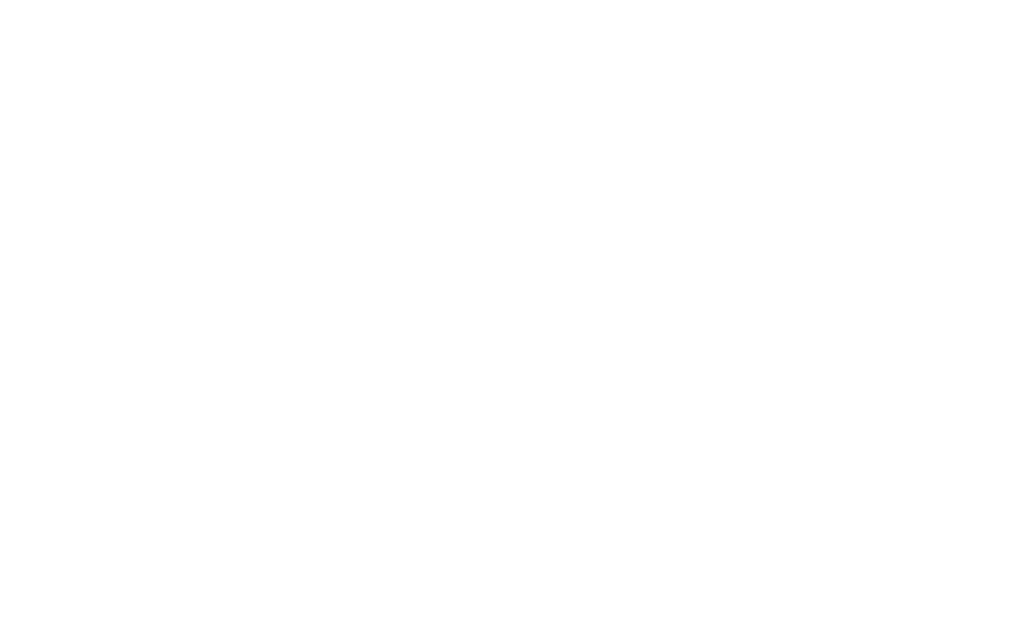
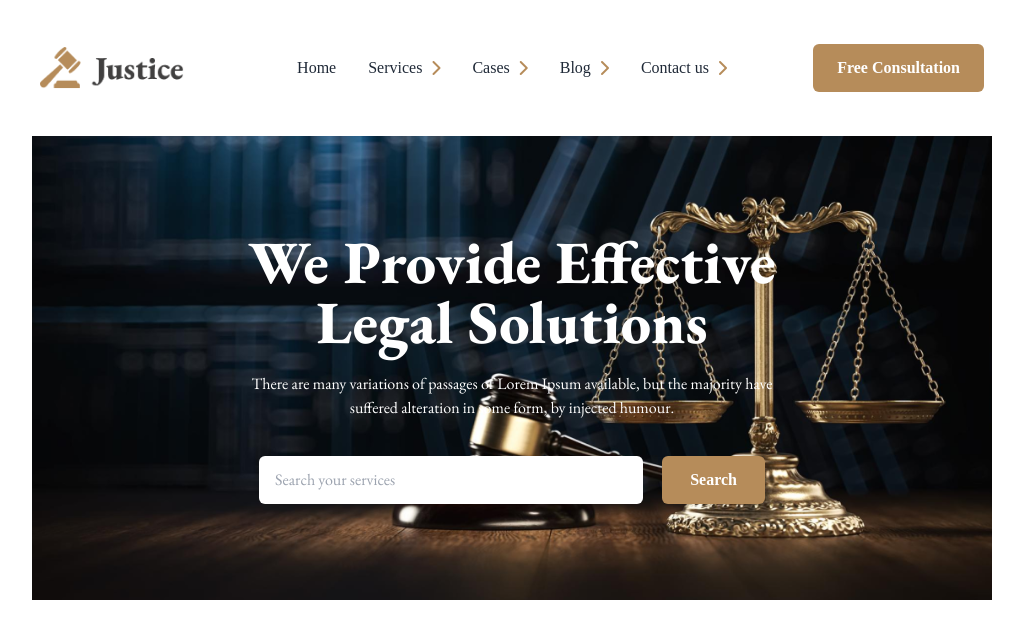
Before and after one commit to Jihanchy/Legal-Solutions, a plain HTML site: page index.html in a window 1280 px wide. Shown: the whole page, without its empty margins (128-1151 px from the left). Drawn offline with nearby package versions, Linux system fonts and the light colour scheme.

Commit message:
added navbar banner section

```diff
--- a/index.html
+++ b/index.html
@@ -1,11 +1,114 @@
 <!DOCTYPE html>
-<html lang="en">
+<html lang="en" data-theme="light">
 <head>
     <meta charset="UTF-8">
     <meta name="viewport" content="width=device-width, initial-scale=1.0">
     <title>Legal Solutions</title>
+
+    <!-- font awesome cdn -->
+    <link rel="stylesheet" href="https://cdnjs.cloudflare.com/ajax/libs/font-awesome/6.6.0/css/all.min.css" integrity="sha512-Kc323vGBEqzTmouAECnVceyQqyqdsSiqLQISBL29aUW4U/M7pSPA/gEUZQqv1cwx4OnYxTxve5UMg5GT6L4JJg==" crossorigin="anonymous" referrerpolicy="no-referrer" />
+
+    <!-- google font cdn -->
+    <link rel="preconnect" href="https://fonts.googleapis.com">
+    <link rel="preconnect" href="https://fonts.gstatic.com" crossorigin>
+    <link href="https://fonts.googleapis.com/css2?family=EB+Garamond:ital,wght@0,400..800;1,400..800&display=swap" rel="stylesheet">
+
+    <!-- daisyUI and tailwind css cdn -->
+    <link href="https://cdn.jsdelivr.net/npm/daisyui@4.12.10/dist/full.min.css" rel="stylesheet" type="text/css" />
+    <script src="https://cdn.tailwindcss.com"></script>
+
+    <!-- tailwind configuration -->
+    <script>
+        tailwind.config = {
+          theme: {
+            extend:{
+              colors: {
+                btn_primary: 'rgb(182, 140, 90)',
+
+              },
+              fontFamily: {
+                EB_Garamond: 'EB Garamond',
+                Poppins: 'Poppins'
+
+              },
+              backgroundImage: {
+                bannerImg: "url('./images/banner.png')",
+                bannerImgL: "url('linear-gradient(180.00deg, rgb(17, 17, 17),rgba(17, 17, 17, 0) 100%)')",
+
+
+              },
+            },
+          },
+        }
+      </script>
 </head>
-<body>
+<body class="font-EB_Garamond">
+    <header class="lg:w-9/12 container px-4 md:px-0 mx-auto ">
 
+        <!-- navbar starts here -->
+        <div class="navbar py-10 font-Poppins">
+            <div class="navbar-start">
+
+              <a href="#" class=""><img class="w-36" src="images/logo2.png" alt=""></a>
+            </div>
+            <div class="navbar-center hidden lg:flex text-lg">
+              <ul class="menu menu-horizontal px-1 text-base">
+                <li><a>Home </a></li>
+                <li><a>Services <i class="fa-solid fa-chevron-right   text-btn_primary"></i></a></li>
+                <li><a>Cases <i class="fa-solid fa-chevron-right      text-btn_primary"></i></a></li>
+                <li><a>Blog <i class="fa-solid fa-chevron-right       text-btn_primary"></i></a></li>
+                <li><a>Contact us <i class="fa-solid fa-chevron-right text-btn_primary"></i></a></li>
+            </ul>
+            </div>
+            <div class="navbar-end  gap-5 md:gap-5 lg:gap-0 font-Poppins">
+              <a class="py-3 px-6 rounded-md font-bold  bg-btn_primary text-white hidden md:flex">Free Consultation</a>
+              <div class="dropdown">
+                <div tabindex="0" role="button" class="text-xl  lg:hidden">
+                    <i class="fa-solid fa-bars"></i>
+                </div>
+                <ul
+                  tabindex="0"
+                  class="menu menu-sm dropdown-content  rounded-box z-[1] mt-3 w-52 right-0 p-2 shadow text-lg">
+                  <li><a>Home </a></li>
+                  <li><a>Services  <i class="fa-solid fa-chevron-right   text-btn_primary"></i></a></li>
+                  <li><a>Cases  <i class="fa-solid fa-chevron-right   text-btn_primary"></i></a></li>
+                  <li><a>Blog  <i class="fa-solid fa-chevron-right   text-btn_primary"></i></a></li>
+                  <li><a>Contact us <i class="fa-solid fa-chevron-right   text-btn_primary"></i></a></li>
+                </ul>
+              </div>
+            </div>
+          </div>
+        <!-- navbar ends here -->
+
+        <!-- banner section starts here -->
+        <section class="">
+            <div class="hero bg-bannerImg bg-cover bg-center bg-blend-overlay py-10 md:py-20 ">
+
+                <div class="hero-content  text-center flex-col">
+                  <div class="w-full md:w-3/5 text-white">
+                    <h1 class="mb-5 leading-tight text-4xl md:text-5xl lg:text-6xl font-extrabold">We Provide Effective Legal Solutions</h1>
+                    <p class="mb-5 font-normal">
+                     There are many variations of passages of Lorem Ipsum available,
+                      but the majority have suffered alteration in some form, by injected humour.
+                    </p>
+
+                    </div>
+                    <div class="space-x-4 ">
+                     <input class="px-4 py-3 rounded-md w-52 md:w-96" type="search" name="" id="" placeholder="Search your services">
+                     <button class="px-7 py-3 font-Poppins font-semibold text-white bg-btn_primary rounded-md">Search</button>
+
+                  </div>
+                </div>
+             </div>
+        </section>
+        <!-- banner section starts here -->
+
+    </header>
+    <main>
+
+    </main>
+    <footer>
+
+    </footer>
 </body>
 </html>
```
Also changed, not shown: tailwind.config.js (added).
